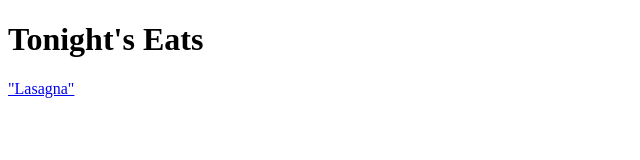
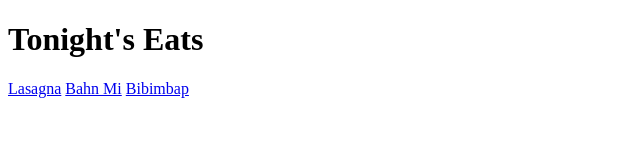
Before and after one commit to danoru/tonights-eats, a plain HTML site: page index.html in a window 1280 px wide. Shown: the whole page, without its empty margins (0-640 px from the left). Drawn offline with Linux system fonts and the light colour scheme.

Commit message:
Updating the index to link to new pages

```diff
--- a/index.html
+++ b/index.html
@@ -5,5 +5,7 @@
         <meta charset="UTF-8">
     </head>
     <h1>Tonight's Eats</h1>
-    <a href=lasagna.html>"Lasagna"</a>
+    <a href="lasagna.html">Lasagna</a>
+    <a href="bahnmi.html">Bahn Mi</a>
+    <a href="bibimbap.html">Bibimbap</a>
 </html>
```
